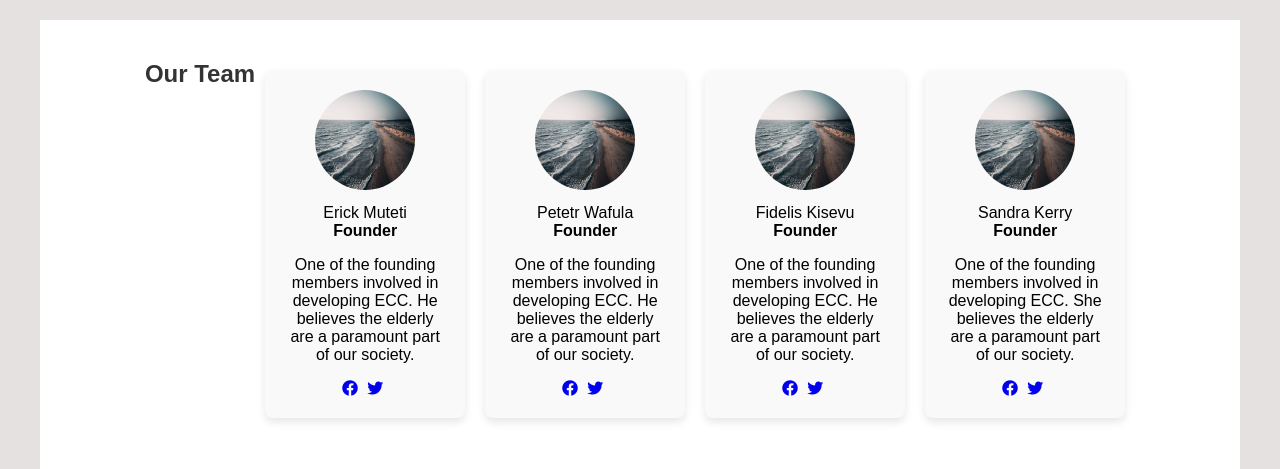
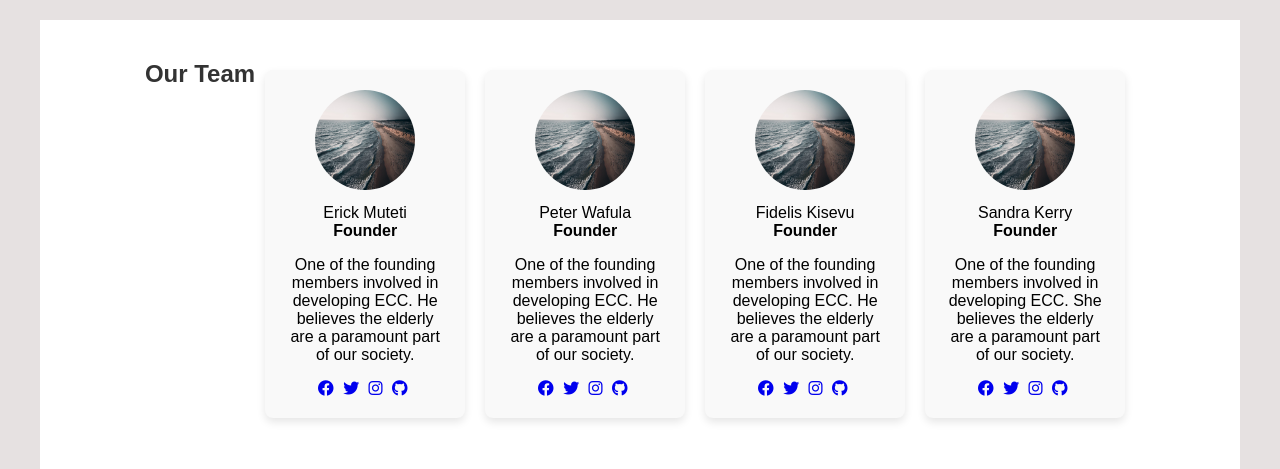
Before and after one commit to tiptopy/elderly_care_connect, a PHP site: page /pages/about_us.php in a window 1280 px wide. Shown: the part 94-563 px from the top of the page. Run offline with PHP 8.4, Linux system fonts and the light colour scheme; data that the repository does not hold is empty.

Commit message:
added socials

```diff
--- a/includes/db_connection.php
+++ b/includes/db_connection.php
@@ -6,6 +6,6 @@ use Dotenv\Dotenv as Dotenv; // Import Dotenv namespace
 $Dotenv = Dotenv::createImmutable(__DIR__ . '/../'); // Create a new instance of Dotenv
 $Dotenv->load(); // Load environment variables from .env file
 
-$mongoClient = new MongoDB\Client("mongodb://Localhost:27017"); // Create a new MongoDB client instance Default, mongodb://localhost:27017
+$mongoClient = new MongoDB\Client($_ENV['CONNECTION']); // Create a new MongoDB client instance Default, mongodb://localhost:27017
 $db = $mongoClient->elderly_care; // Select the 'elderly_care' database
 ?>
--- a/pages/about_us.php
+++ b/pages/about_us.php
@@ -96,6 +96,9 @@
           <div class="social-links">
             <a href="https://web.facebook.com/eric.muteti.5201" target="_blank" rel="noopener noreferrer"><i class="fab fa-facebook"></i></a>
             <a href="https://twitter.com/ErickMuteti254" target="_blank" rel="noopener noreferrer">   <i class="fab fa-twitter"></i></a>
+            <a href="https://www.instagram.com/ericx00_/" target="_blank" rel="noopener noreferrer">   <i class="fab fa-instagram"></i></a>
+          <a href="http://Github.com/ericx00" target="_blank" rel="noopener noreferrer">   <i class="fab fa-github"></i></a>
+
             <!-- Add more social media links as needed -->
           </div>
         </div>
@@ -103,45 +106,53 @@
     </div>
     <div class="team-member">
       <div class="member-card">
-        <img src="../images/erick.jpg" alt="Erick" style="width:100px; height:100px; border-radius:50%;">
+        <img src="../images/erick.jpg" alt="Peter" style="width:100px; height:100px; border-radius:50%;">
         <div class="member-info">
-          <div class="member-name">Petetr Wafula</div>
+          <div class="member-name">Peter Wafula</div>
           <div class="member-role">Founder</div>
           <p>One of the founding members involved in developing ECC. He believes the elderly are a paramount part of our society.</p>
           <div class="social-links">
-          <a href="https://www.facebook.com/erick.profile" target="_blank" rel="noopener noreferrer"><i class="fab fa-facebook"></i></a>
-          <a href="https://www.Twitter.com/erick.profile" target="_blank" rel="noopener noreferrer">   <i class="fab fa-twitter"></i></a>
-            <!-- Add more social media links as needed -->
+          <a href="http://Facebook.com/tiptopy.codes" target="_blank" rel="noopener noreferrer"><i class="fab fa-facebook"></i></a>
+          <a href="http://Twitter.com/tiptopycodes" target="_blank" rel="noopener noreferrer">   <i class="fab fa-twitter"></i></a>
+          <a href="http://Instagram.com/tiptopy.codes" target="_blank" rel="noopener noreferrer">   <i class="fab fa-instagram"></i></a>
+          <a href="http://Github.com/tiptopy" target="_blank" rel="noopener noreferrer">   <i class="fab fa-github"></i></a>
+
+          <!-- Add more social media links as needed -->
           </div>
         </div>
       </div>
     </div>
     <div class="team-member">
       <div class="member-card">
-        <img src="../images/erick.jpg" alt="Erick" style="width:100px; height:100px; border-radius:50%;">
+        <img src="../images/erick.jpg" alt="Fidelis" style="width:100px; height:100px; border-radius:50%;">
         <div class="member-info">
           <div class="member-name"> Fidelis Kisevu</div>
           <div class="member-role">Founder</div>
           <p>One of the founding members involved in developing ECC. He believes the elderly are a paramount part of our society.</p>
           <div class="social-links">
-          <a href="https://www.facebook.com/erick.profile" target="_blank" rel="noopener noreferrer"><i class="fab fa-facebook"></i></a>
-          <a href="https://www.Twitter.com/erick.profile" target="_blank" rel="noopener noreferrer">   <i class="fab fa-twitter"></i></a>
-            <!-- Add more social media links as needed -->
+          <a href="https://web.facebook.com/eric.muteti.5201" target="_blank" rel="noopener noreferrer"><i class="fab fa-facebook"></i></a>
+            <a href="https://twitter.com/ErickMuteti254" target="_blank" rel="noopener noreferrer">   <i class="fab fa-twitter"></i></a>
+            <a href="https://www.instagram.com/ericx00_/" target="_blank" rel="noopener noreferrer">   <i class="fab fa-instagram"></i></a>
+          <a href="http://Github.com/Fidel-kisevu" target="_blank" rel="noopener noreferrer">   <i class="fab fa-github"></i></a>
+
+          <!-- Add more social media links as needed -->
           </div>
         </div>
       </div>
     </div>
     <div class="team-member">
       <div class="member-card">
-        <img src="../images/erick.jpg" alt="Erick" style="width:100px; height:100px; border-radius:50%;">
+        <img src="../images/erick.jpg" alt="Sandra" style="width:100px; height:100px; border-radius:50%;">
         <div class="member-info">
           <div class="member-name">Sandra Kerry </div>
           <div class="member-role">Founder</div>
           <p>One of the founding members involved in developing ECC. She believes the elderly are a paramount part of our society.</p>
           <div class="social-links">
-          <a href="https://www.facebook.com/erick.profile" target="_blank" rel="noopener noreferrer"><i class="fab fa-facebook"></i></a>
-          <a href="https://www.Twitter.com/erick.profile" target="_blank" rel="noopener noreferrer">   <i class="fab fa-twitter"></i></a>
-            <!-- Add more social media links as needed -->
+          <a href="https://web.facebook.com/eric.muteti.5201" target="_blank" rel="noopener noreferrer"><i class="fab fa-facebook"></i></a>
+            <a href="https://twitter.com/ErickMuteti254" target="_blank" rel="noopener noreferrer">   <i class="fab fa-twitter"></i></a>
+            <a href="https://www.instagram.com/ericx00_/" target="_blank" rel="noopener noreferrer">   <i class="fab fa-instagram"></i></a>
+          <a href="http://Twitter.com/tiptopycodes" target="_blank" rel="noopener noreferrer">   <i class="fab fa-github"></i></a>
+<!-- Add more social media links as needed -->
           </div>
         </div>
       </div>
```
